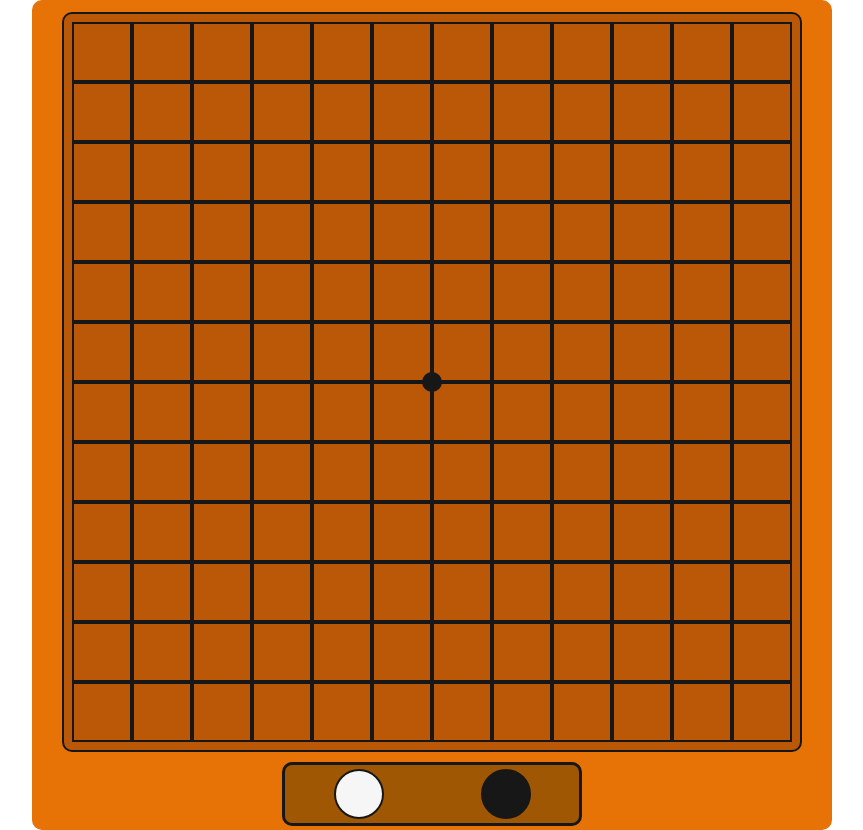
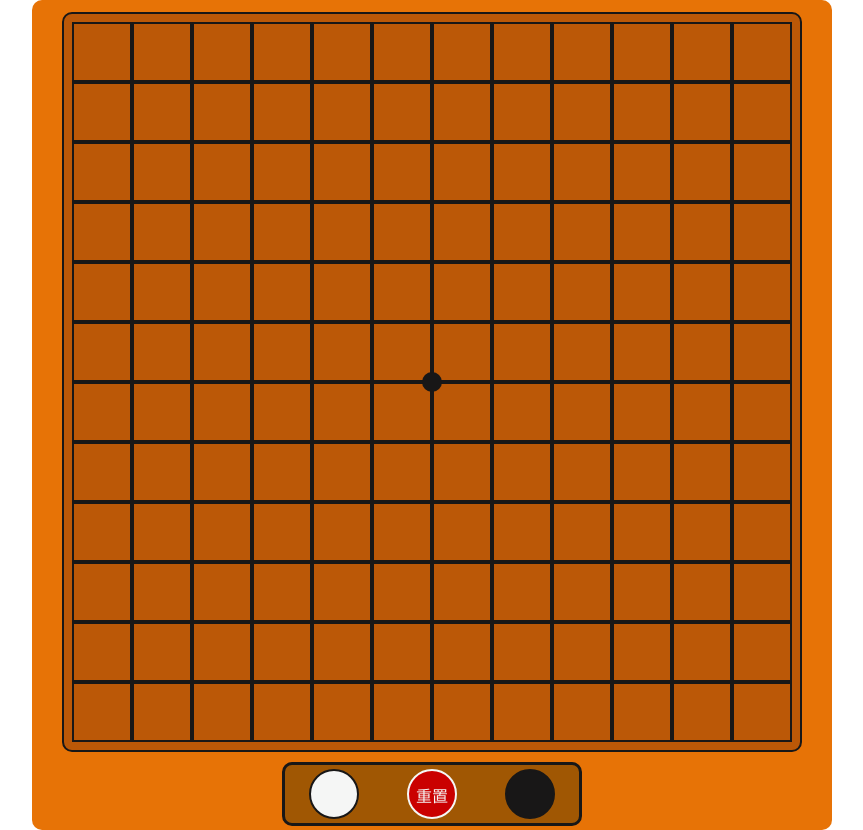
Before and after one commit to Jerry-306/gobang, a React (Create React App) app: page / in a window 1280 px wide. Shown: the whole page, without its empty margins (208-1071 px from the left). Built offline with nearby package versions, Linux system fonts and the light colour scheme.

Commit message:
增加复位按钮，同时自动切换黑子白子

```diff
--- a/src/App.css
+++ b/src/App.css
@@ -18,7 +18,7 @@
   background-color: rgb(160, 87, 3);
   border-radius: 10px;
 }
-.white, .black {
+.white, .reset, .black {
   width: 50px;
   height: 50px;
   background-color: #f5f6f5;
@@ -27,3 +27,11 @@
 .black {
   background-color: #181717;
 }
+.reset {
+  background-color: rgb(202, 0, 0);
+  text-align: center;
+  font-size: 16px;
+  line-height: 50px;
+  color: #f5f6f5;
+  border: 2px solid #f5f6f5;
+}
--- a/src/App.js
+++ b/src/App.js
@@ -15,7 +15,10 @@ function App() {
       window.alert(`恭喜${res}获胜！`)
     }
   }, [matrix])
-
+  const handleReset = () => {
+    let newMatrix = new Array(12).fill(0).map(() => new Array(12).fill(0));
+    setMatrix(newMatrix);
+  }
   return (
     <div className='app'>
       <CheckerBoard />
@@ -23,12 +26,13 @@ function App() {
         <div
           className='white'
           onClick={() => setSelectedColor(1)}
-          style={{ border: `2px solid ${selectedColor === 1 ? '#181717': '#f5f6f5'}`}}
+          style={{ border: `2px solid ${selectedColor % 2 === 1 ? '#181717': '#f5f6f5'}`}}
         ></div>
+        <div className='reset' onClick={handleReset}>重置</div>
         <div
           className='black'
           onClick={() => setSelectedColor(2)}
-          style={{ border: `2px solid ${selectedColor === 1 ? '#181717': '#f5f6f5'}`}}
+          style={{ border: `2px solid ${selectedColor % 2 === 1 ? '#181717': '#f5f6f5'}`}}
         ></div>
       </div>
     </div>
--- a/src/components/Grid/index.css
+++ b/src/components/Grid/index.css
@@ -11,7 +11,6 @@
 .cicle {
     width: 40px;
     height: 40px;
-    background-color: #f5f6f5;
     margin: 8px auto;
     box-shadow: 0px 0px 2px 2px #5f5d5d;
     border-radius: 50%;
--- a/src/components/Grid/index.jsx
+++ b/src/components/Grid/index.jsx
@@ -5,7 +5,7 @@ import './index.css'
 
 export default function Grid({row, colum}) {
   const [matrix, setMatrix] = useRecoilState(boradValues);
-  const curColor = useRecoilValue(color);
+  const [curColor, setCurColor] = useRecoilState(color);
   const [show, setShow] = useState();
   const handleClick = () => {
     setShow(true);
@@ -17,15 +17,19 @@ export default function Grid({row, colum}) {
       })
       arr.push(temp);
     })
-    arr[row][colum] = curColor;
+    arr[row][colum] = curColor % 2 === 1 ? 1 : 2;
     setMatrix(arr);
+    setCurColor(curColor + 1);
   }
 
   return (
     <div className='container' onClick={handleClick}>
       {
       show
-        ? <div className='cicle' style={{backgroundColor: matrix[row][colum] === 1 ? '#f5f6f5' : '#181717'}}></div>
+        ? <div className='cicle'
+          style={
+            {opacity: matrix[row][colum] === 0 ? 0 : 1, backgroundColor: matrix[row][colum] === 1 ? '#f5f6f5' : '#181717'}
+          }></div>
         : null
       }
     </div>
```
